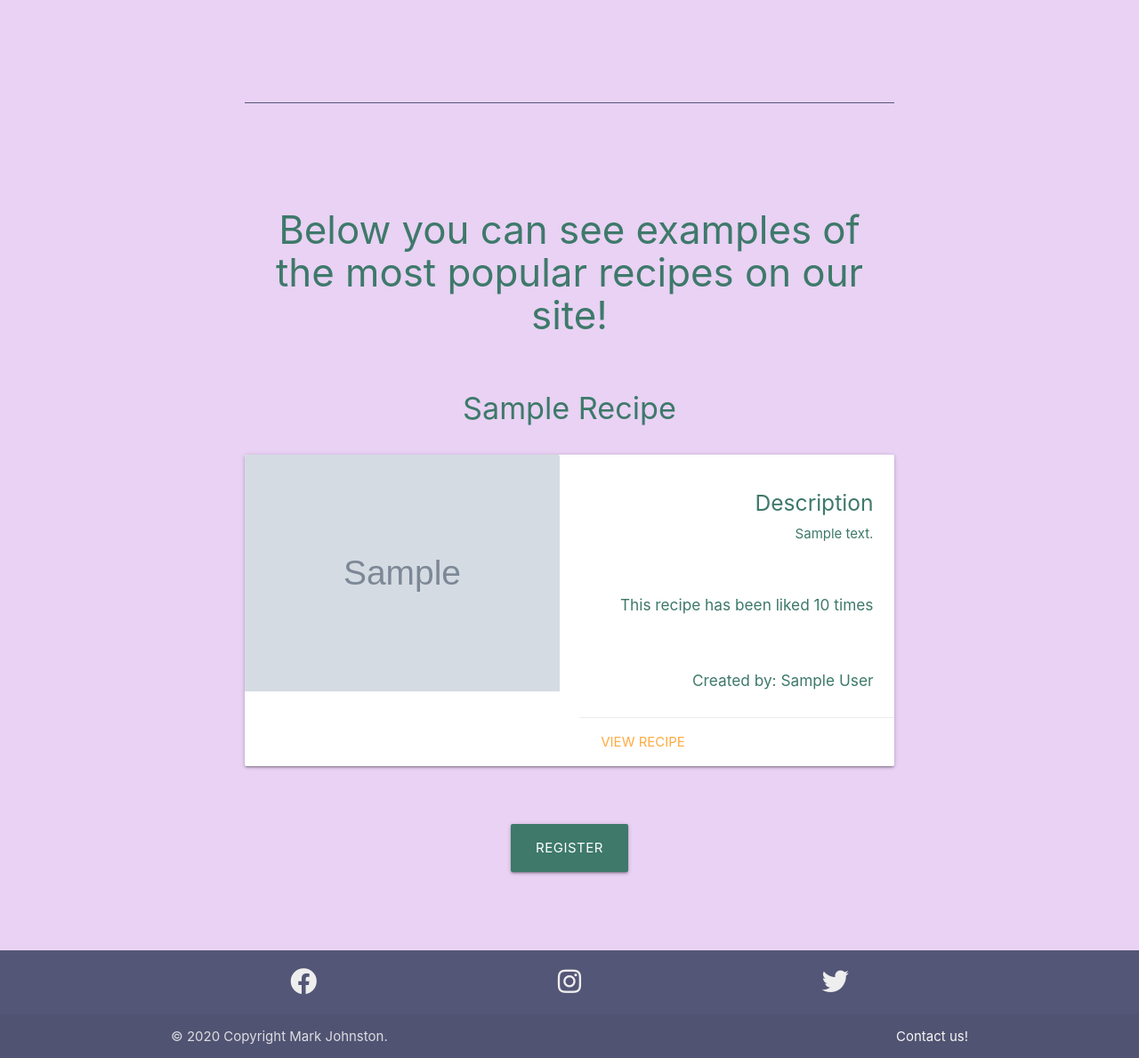
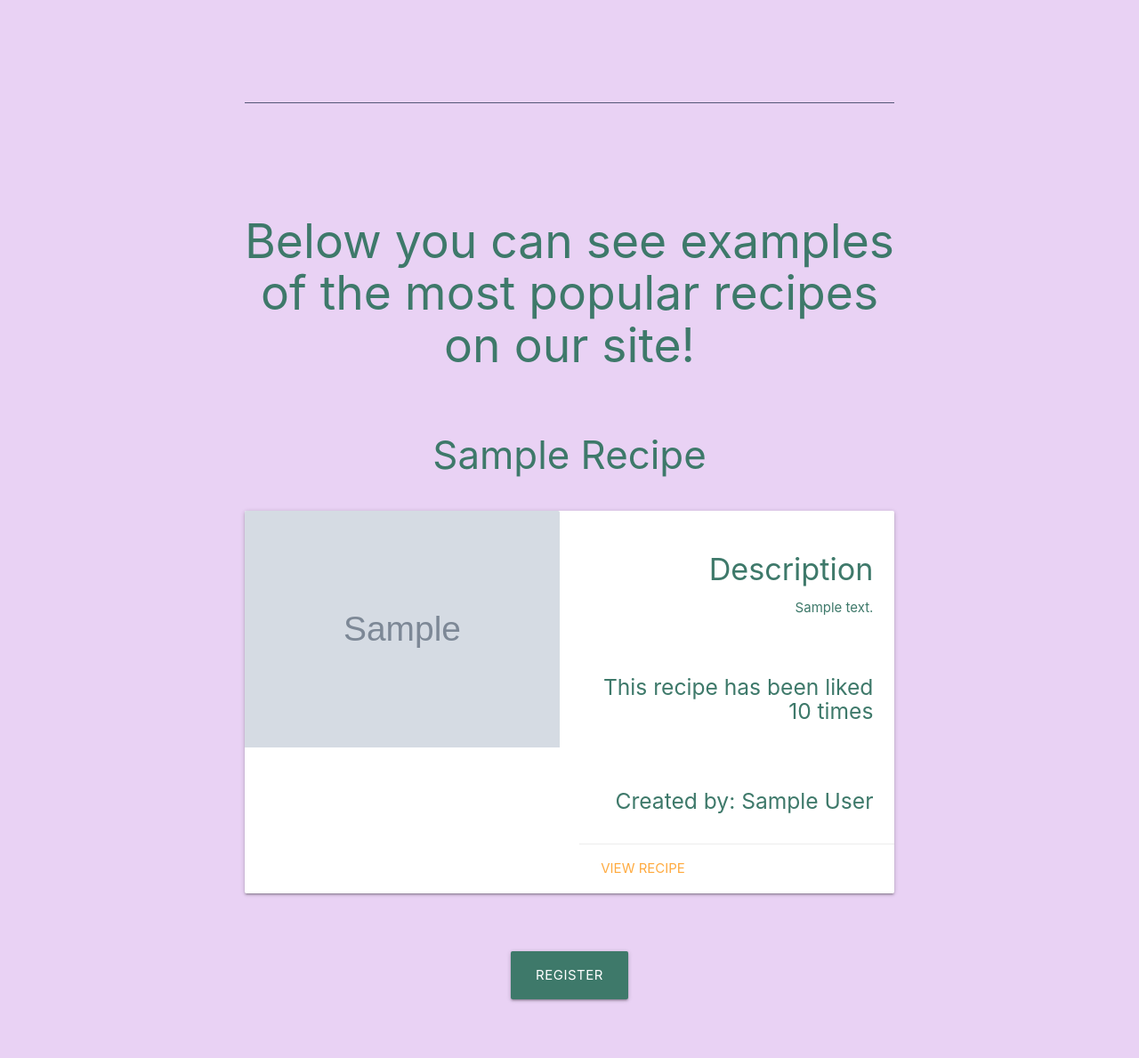
Before and after one commit to markj0hnst0n/LeMunch, a Flask app: page / in a window 1280 px wide. Shown: the part 999-2188 px from the top of the page at 89% size. Run offline with Flask 2, Linux system fonts and the light colour scheme; grey boxes marked "Sample" are stand-in pictures; a database or web service that is not in the repository returns one stand-in record (values such as "Sample title"); some libraries are stand-ins or nearby versions.

```diff
--- a/static/css/style.css
+++ b/static/css/style.css
@@ -51,6 +51,7 @@ Top Navbar styles
 */
 
 .upload-style {
+    color: #000000;
     margin-left: 3.7rem;
 }
 
@@ -113,3 +114,7 @@ Miscellaneous styles
 .height-full-screen {
     height: 100vh;
 }
+
+.input-field>label {
+    color: #000000;
+}
--- a/templates/add_recipe.html
+++ b/templates/add_recipe.html
@@ -15,15 +15,16 @@
                             <!-- Jinja for loop to display all recipe types from database -->
                             {% for type in recipe_types %}
                             <option value="{{ type.type_name }}">{{ type.type_name|title }}</option>
+                            <label for="recipe_type">Type</label>
                             {% endfor %}
                         </select>
-                        <label for="recipe_type">Recipe Type</label>
+                        <label class="hi-contrast" for="recipe_type">Recipe Type</label>
                     </div>
                 </div>
                 <div class="row">
                     <div class="input-field col s12">
                         <i class="material-icons prefix">stars</i>
-                        <input id="recipe_name" name="recipe_name" type="text" minlength="5" maxlength="50" class="validate" required />
+                        <input id="recipe_name" name="recipe_name" type="text" minlength="5" maxlength="50" validate" required />
                         <label for="recipe_name">Recipe Name</label>
                     </div>
                 </div>
--- a/templates/index.html
+++ b/templates/index.html
@@ -58,15 +58,15 @@
             <br />
             <div class="row">
                 <div class="col s12">
-                    <h3>
+                    <h2>
                         Below you can see examples of the most popular recipes on our site!
-                    </h3>
+                    </h2>
                 </div>
             </div>
             {% for recipe in all_recipes %}
             <div class="row">
                 <div class="col s12">
-                    <h4 class="header">{{ recipe.name|title }}</h4>
+                    <h3 class="header">{{ recipe.name|title }}</h3>
                 </div>
             </div>
             <div class="card">
@@ -78,14 +78,14 @@
                     </div>
                     <div class="col s12 m6 right-align hide-on-small-only">
                         <div class="card-content">
-                            <h5>Description</h5>
+                            <h4>Description</h4>
                             <p>{{ recipe.description }}</p>
                         </div>
                         <div class="card-content">
-                            <h6>This recipe has been liked {{ recipe.likes }} times</h6>
+                            <h5>This recipe has been liked {{ recipe.likes }} times</h5>
                         </div>
                         <div class="card-content">
-                            <h6>Created by: {{ recipe.user|title }}</h6>
+                            <h5>Created by: {{ recipe.user|title }}</h5>
                         </div>
                         {% if recipe.user == session.user %}
                         <div class="card-action left-align">
@@ -103,14 +103,14 @@
                     </div>
                     <div class="hide-on-med-and-up col s12 m6 left-align">
                         <div class="card-content">
-                            <h5>Description</h5>
+                            <h4>Description</h4>
                             <p>{{ recipe.description }}</p>
                         </div>
                         <div class="card-content">
-                            <h6>This recipe has been liked {{ recipe.likes }} times</h6>
+                            <h5>This recipe has been liked {{ recipe.likes }} times</h5>
                         </div>
                         <div class="card-content">
-                            <h6>Created by: {{ recipe.user|title }}</h6>
+                            <h5>Created by: {{ recipe.user|title }}</h5>
                         </div>
                         {% if recipe.user == session.user %}
                         <div class="card-action center-align">
```
